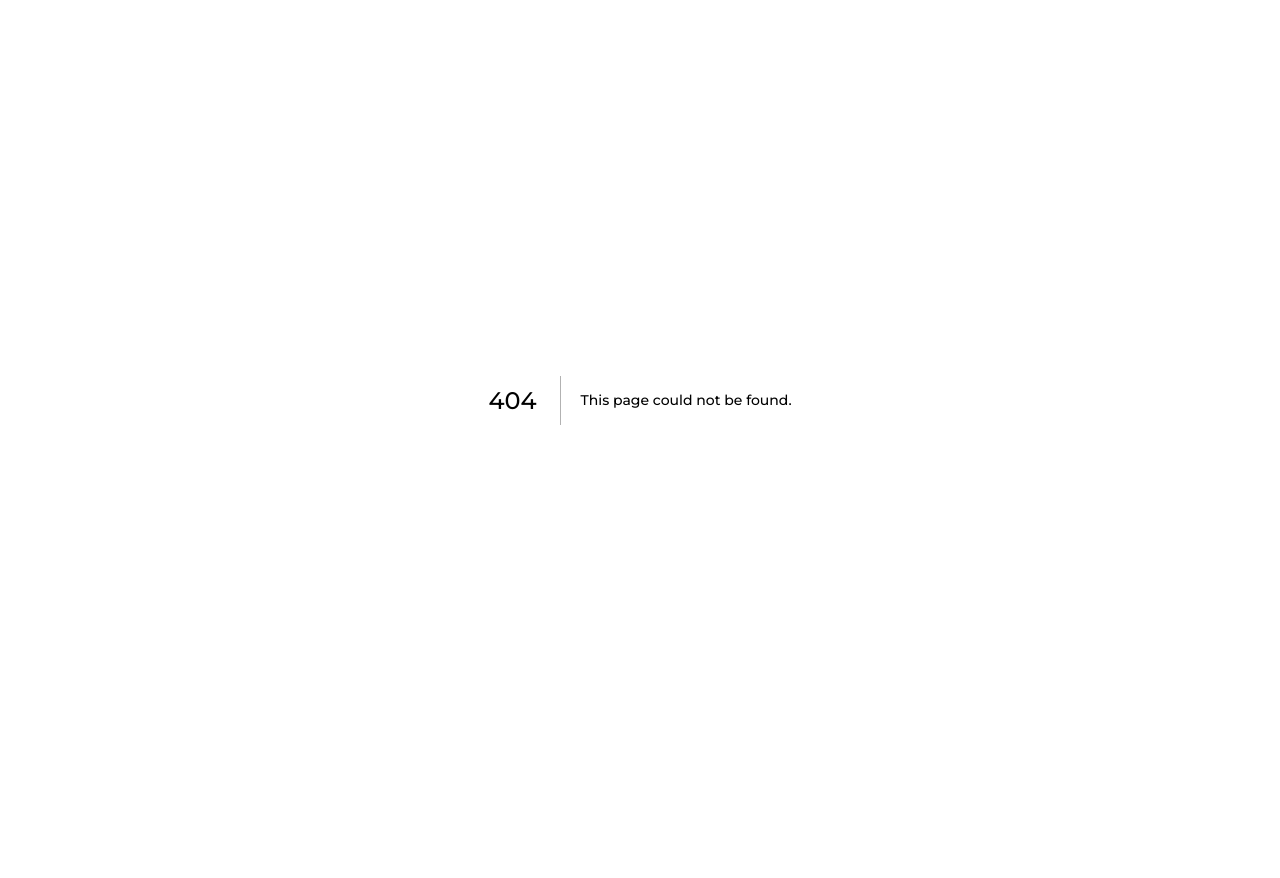
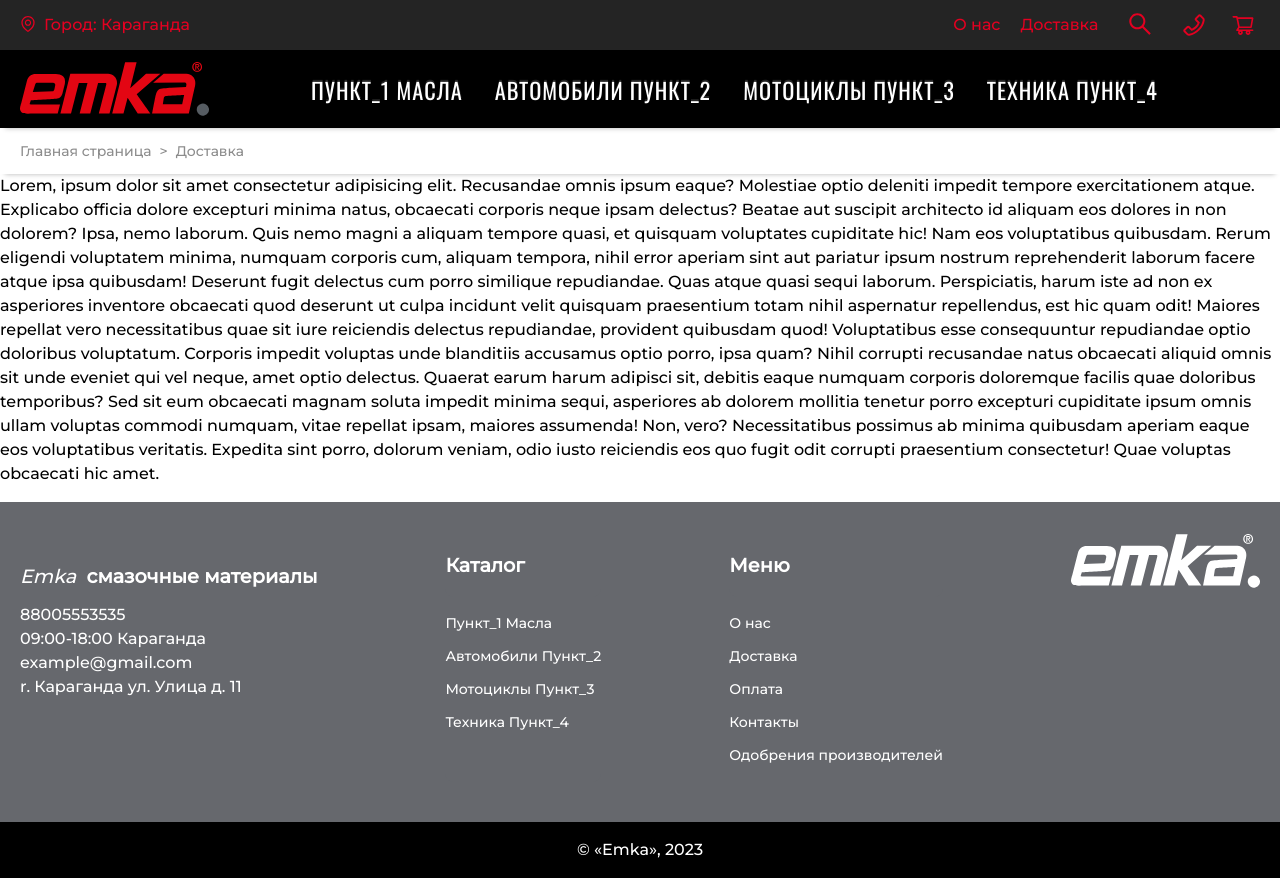
Before and after one commit to OSSemenikhin/oil-front, a Next.js app: page /about/delivery in a window 1280 px wide. Before the commit this address had no page. Before the commit the page ends 800 px from the top, so only its background shows below. Built offline with nearby package versions, Linux system fonts and the light colour scheme.

Commit message:
about route created

```diff
--- a/src/features/Breadcrumbs/index.tsx
+++ b/src/features/Breadcrumbs/index.tsx
@@ -13,9 +13,8 @@ export default function Breadcrumbs() {
     const asPathNestedRoutes = asPathWithoutQuery.split("/").filter(v => v.length > 0);
 
     const crumblist = asPathNestedRoutes.map((subpath, idx) => {
+      if (!routes[subpath]) return { title: '' };
       const href = "/" + asPathNestedRoutes.slice(0, idx + 1).join("/");
-      const title = subpath;
-
       if (idx === (asPathNestedRoutes.length - 1)) {
 
       }
@@ -25,13 +24,15 @@ export default function Breadcrumbs() {
           href={href}
           className={idx === (asPathNestedRoutes.length - 1) ? 'disabled' : ''}
         >
-          {routes[title]}
+          {routes[subpath]}
         </Link>
       };
     });
 
-    return [{ title: <Link href={'/'} >{routes.home}</Link> }, ...crumblist];
+    return [{ title: <Link href={'/'} >{routes.home}</Link> }, ...crumblist].filter(link => link.title !== '');
   }, [router.asPath]);
+
+  console.log(breadcrumbs);
 
   return (
     <div className='effect-shadow-bottom'>
--- a/src/features/Breadcrumbs/routes.ts
+++ b/src/features/Breadcrumbs/routes.ts
@@ -4,7 +4,8 @@
 
  const routes: TRoutes = {
   home: 'Главная страница',
-  aboutUs: 'О нас',
+  us: 'О нас',
+  delivery: 'Доставка',
   product: 'Товар',
 }
 
--- a/src/features/NavListMobile/index.tsx
+++ b/src/features/NavListMobile/index.tsx
@@ -65,7 +65,7 @@ export default function NavListMobile() {
     },
     {
       title: 'O нас',
-      href: '/aboutUs',
+      href: '/about/us',
       subItems: [
         {
           title: 'Подпункт_1',
@@ -83,7 +83,7 @@ export default function NavListMobile() {
     },
     {
       title: 'Доставка',
-      href: '#',
+      href: '/about/delivery',
       subItems: [
         {
           title: 'Подпункт_1',
--- a/src/features/TopBar/index.tsx
+++ b/src/features/TopBar/index.tsx
@@ -13,7 +13,7 @@ export default function TopBar({ onMount }: TTopBarProps) {
   const list: TNavLink[] = [
     {
       title: 'O нас',
-      href: '/aboutUs',
+      href: '/about/us',
       subItems: [
         {
           title: 'Подпункт_1',
@@ -31,7 +31,7 @@ export default function TopBar({ onMount }: TTopBarProps) {
     },
     {
       title: 'Доставка',
-      href: '#',
+      href: '/about/delivery',
       subItems: [
         {
           title: 'Подпункт_1',
--- /dev/null
+++ b/src/pages/about/[slug].tsx
@@ -0,0 +1,35 @@
+import { useRouter } from 'next/router';
+import Layout from 'features/Layout';
+import { ReactNode } from 'react';
+
+type TAbout = {
+  page: string;
+}
+
+export default function About({ page }: TAbout) {
+  const router = useRouter();
+  const slug: string|string[] = router.query.slug ?? '';
+
+  return (
+    <Layout>
+      <div dangerouslySetInnerHTML={{ __html: page }} ></div>
+    </Layout>
+  );
+}
+
+export async function getServerSideProps() {
+  const page = `<div>Lorem, ipsum dolor sit amet consectetur adipisicing elit. Recusandae omnis ipsum eaque? Molestiae optio deleniti impedit tempore exercitationem atque. Explicabo officia dolore excepturi minima natus, obcaecati corporis neque ipsam delectus?
+  Beatae aut suscipit architecto id aliquam eos dolores in non dolorem? Ipsa, nemo laborum. Quis nemo magni a aliquam tempore quasi, et quisquam voluptates cupiditate hic! Nam eos voluptatibus quibusdam.
+  Rerum eligendi voluptatem minima, numquam corporis cum, aliquam tempora, nihil error aperiam sint aut pariatur ipsum nostrum reprehenderit laborum facere atque ipsa quibusdam! Deserunt fugit delectus cum porro similique repudiandae.
+  Quas atque quasi sequi laborum. Perspiciatis, harum iste ad non ex asperiores inventore obcaecati quod deserunt ut culpa incidunt velit quisquam praesentium totam nihil aspernatur repellendus, est hic quam odit!
+  Maiores repellat vero necessitatibus quae sit iure reiciendis delectus repudiandae, provident quibusdam quod! Voluptatibus esse consequuntur repudiandae optio doloribus voluptatum. Corporis impedit voluptas unde blanditiis accusamus optio porro, ipsa quam?
+  Nihil corrupti recusandae natus obcaecati aliquid omnis sit unde eveniet qui vel neque, amet optio delectus. Quaerat earum harum adipisci sit, debitis eaque numquam corporis doloremque facilis quae doloribus temporibus?
+  Sed sit eum obcaecati magnam soluta impedit minima sequi, asperiores ab dolorem mollitia tenetur porro excepturi cupiditate ipsum omnis ullam voluptas commodi numquam, vitae repellat ipsam, maiores assumenda! Non, vero?
+  Necessitatibus possimus ab minima quibusdam aperiam eaque eos voluptatibus veritatis. Expedita sint porro, dolorum veniam, odio iusto reiciendis eos quo fugit odit corrupti praesentium consectetur! Quae voluptas obcaecati hic amet.</div>`;
+
+  return {
+    props: {
+      page,
+    }
+  }
+}
--- a/src/pages/aboutUs/index.tsx
+++ /dev/null
@@ -1,9 +0,0 @@
-import Layout from 'features/Layout';
-
-export default function AboutUs() {
-  return (
-    <Layout>
-      <h2>ABOUT US</h2>
-    </Layout>
-  );
-}
--- a/src/styles/globals.css
+++ b/src/styles/globals.css
@@ -57,8 +57,8 @@
 
 html {
   font-size: 14px;
-  scroll-behavior: auto;
-  scroll-snap-type: y mandatory;
+  /* scroll-snap-type: y mandatory; */
+  scroll-behavior: smooth;
 
   @media(min-width: 640px) {
     font-size: 16px;
@@ -71,12 +71,12 @@ html * {
 
 body {
   overflow-x: hidden;
-  scrollbar-width: none;
-  -ms-overflow-style: none;
 }
 
-html::-webkit-scrollbar {
-  width: 0;
+main {
+  min-height: 56.6vh;
+  display: flex;
+  flex-direction: column;
 }
 
 .site-title,
--- a/src/widgets/Footer/Footer.module.css
+++ b/src/widgets/Footer/Footer.module.css
@@ -1,6 +1,7 @@
 .footer {
   width: 100vw;
   padding-top: 2rem;
+  align-self: flex-end;
 }
 
 .footer,
```
